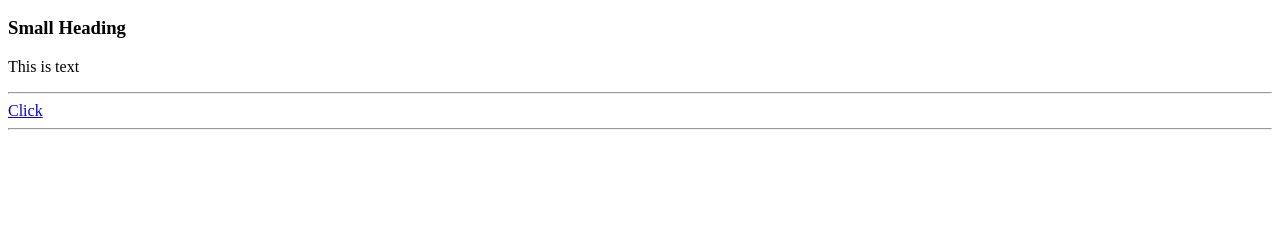
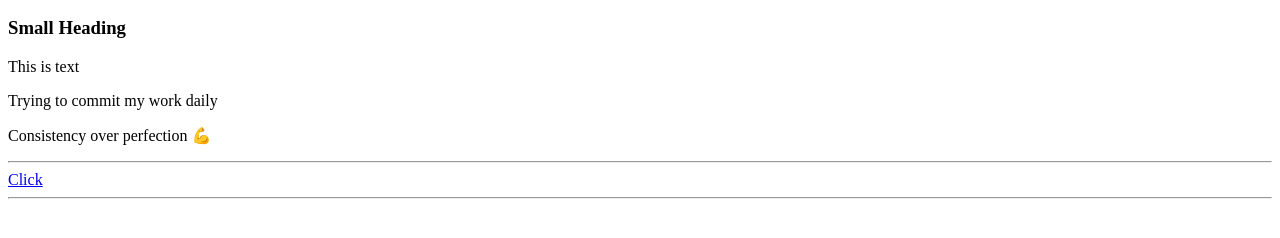
Before and after one commit to Themeta-verse/mern-learning, a plain HTML site: page index.html in a window 1280 px wide. Shown: the part 190-428 px from the top of the page. Drawn offline with Linux system fonts and the light colour scheme.

Commit message:
added two paragraph changes context to committing daily

```diff
--- a/index.html
+++ b/index.html
@@ -14,6 +14,8 @@
 <h2>Sub</h2>
 <h3>Small Heading</h3>
 <p>This is text</p>
+<p>Trying to commit my work daily</p>
+<p>Consistency over perfection 💪</p>
 <hr>
 <a href="https://google.com">Click</a>
 <br>
```
